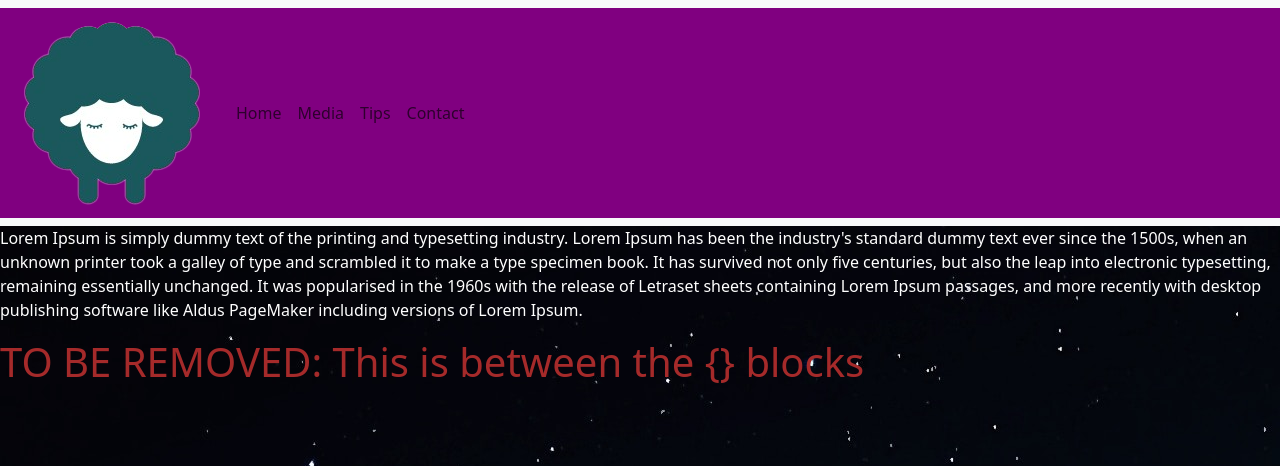
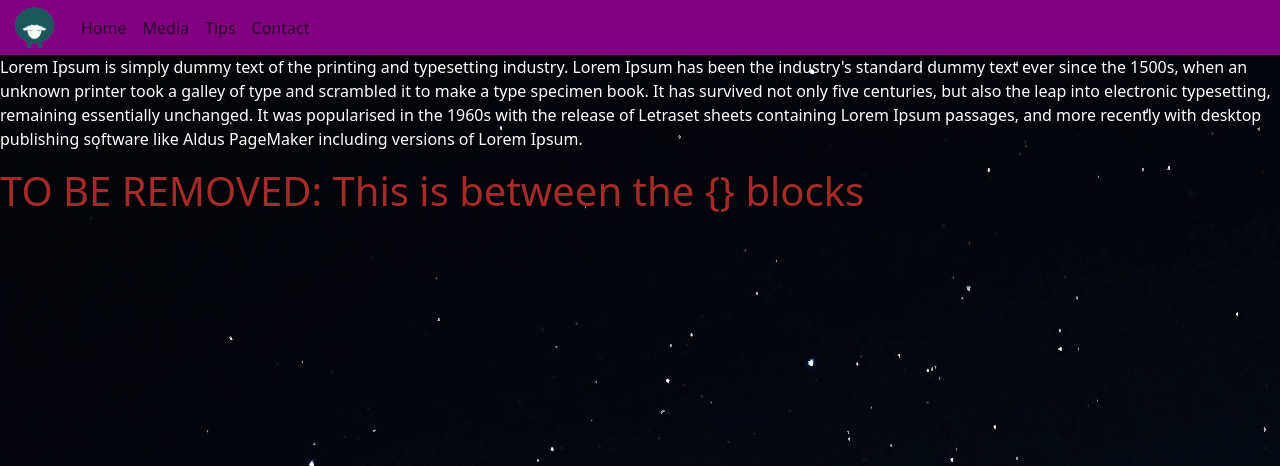
Before and after one commit to SaraClick/sky_project, a Flask app: page / in a window 1280 px wide. Shown: the top 466 px of the page. Run offline with Flask 3, Linux system fonts and the light colour scheme; parts of the project's set-up code (start-up, migrations or seed data) failed here and were passed over.

Commit message:
Resized navbar logo

```diff
--- a/application/static/styles/style.css
+++ b/application/static/styles/style.css
@@ -8,12 +8,17 @@ body{
   color: white;
 }
 
-#navbar_brand {
-    width: 50px;
+/*Sets the size of the image within the navbar*/
+#icon_navbar {
+    width: 45px;
 }
 
 .navbar_main_container {
     background-color: purple;
+}
+
+.navbar {
+--bs-navbar-padding-y: 0rem;
 }
 
 #footer_main_container{
--- a/application/templates/layout.html
+++ b/application/templates/layout.html
@@ -26,7 +26,7 @@
       <div class="container-fluid navbar_main_container">
 
         <!-- Logo showing topleft of navbar, redirecting user to Home page-->
-        <a class="navbar-brand" id="navbar_icon" href="/home"><img src="/static/media/logo/fw_darkteal.png"></a>
+        <a class="navbar-brand" id="navbar_icon" href="/home"><img id="icon_navbar" src="/static/media/logo/fw_darkteal.png"></a>
 
         <button class="navbar-toggler" type="button" data-bs-toggle="collapse" data-bs-target="#navbarSupportedContent" aria-controls="navbarSupportedContent" aria-expanded="false" aria-label="Toggle navigation">
         <span class="navbar-toggler-icon"></span>
```
